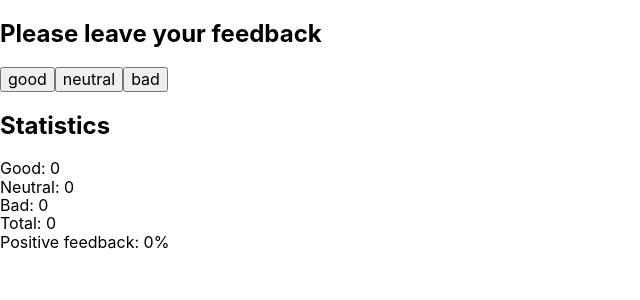
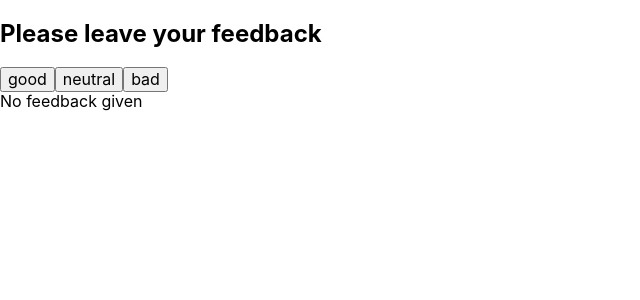
Before and after one commit to vladibon/goit-react-hw-02-feedback, a React (Create React App) app: page / in a window 1280 px wide. Shown: the top 300 px of the page, without its empty margins (0-640 px from the left). Built offline with nearby package versions, Linux system fonts and the light colour scheme.

Commit message:
add Section and Notification components

```diff
--- a/src/App.js
+++ b/src/App.js
@@ -1,6 +1,8 @@
 import { Component } from 'react';
 import { FeedbackOptions } from './components/FeedbackOptions';
 import { Statistics } from './components/Statistics';
+import { Section } from './components/Section/Section';
+import { Notification } from './components/Notification/Notification';
 
 class App extends Component {
   state = {
@@ -21,16 +23,16 @@ class App extends Component {
 
   render() {
     return (
-      <div className='feedback'>
-        <h2>Please leave your feedback</h2>
-
+      <>
+        <Section title='Please leave your feedback'>
           <FeedbackOptions
             options={Object.keys(this.state)}
             onLeaveFeedback={this.handleFeedback}
           />
+        </Section>
 
-        <h2>Statistics</h2>
-
+        {this.countTotalFeedback() ? (
+          <Section title='Statistics'>
             <Statistics
               good={this.state.good}
               neutral={this.state.neutral}
@@ -38,7 +40,11 @@ class App extends Component {
               total={this.countTotalFeedback()}
               positivePercentage={this.countPositiveFeedbackPercentage()}
             />
-      </div>
+          </Section>
+        ) : (
+          <Notification message='No feedback given'></Notification>
+        )}
+      </>
     );
   }
 }
--- /dev/null
+++ b/src/components/Notification/Notification.jsx
@@ -0,0 +1,9 @@
+import PropTypes from 'prop-types';
+
+const Notification = ({ message }) => <span>{message}</span>;
+
+Notification.propTypes = {
+  message: PropTypes.string,
+};
+
+export { Notification };
--- /dev/null
+++ b/src/components/Section/Section.jsx
@@ -0,0 +1,15 @@
+import PropTypes from 'prop-types';
+
+const Section = ({ title, children }) => (
+  <section>
+    <h2>{title}</h2>
+    {children}
+  </section>
+);
+
+Section.propTypes = {
+  title: PropTypes.string,
+  children: PropTypes.node,
+};
+
+export { Section };
```
Lines whose indentation alone changed are shown as unchanged.
